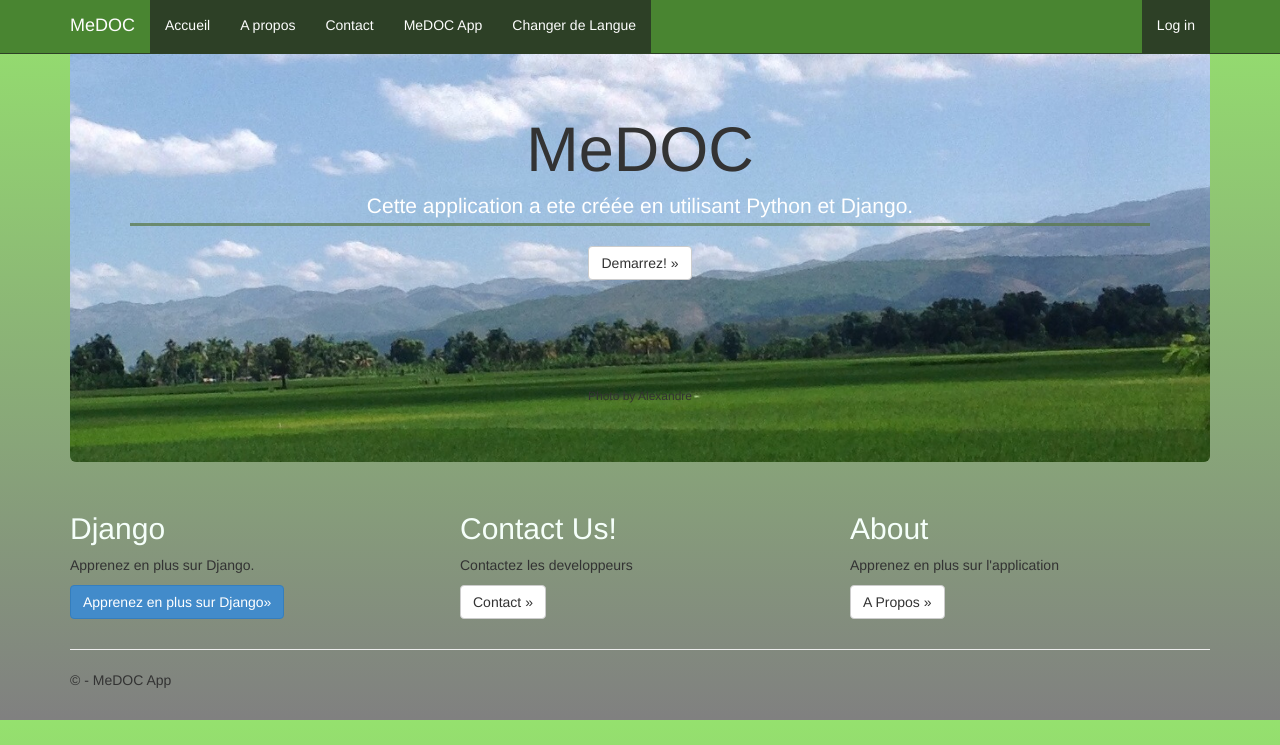
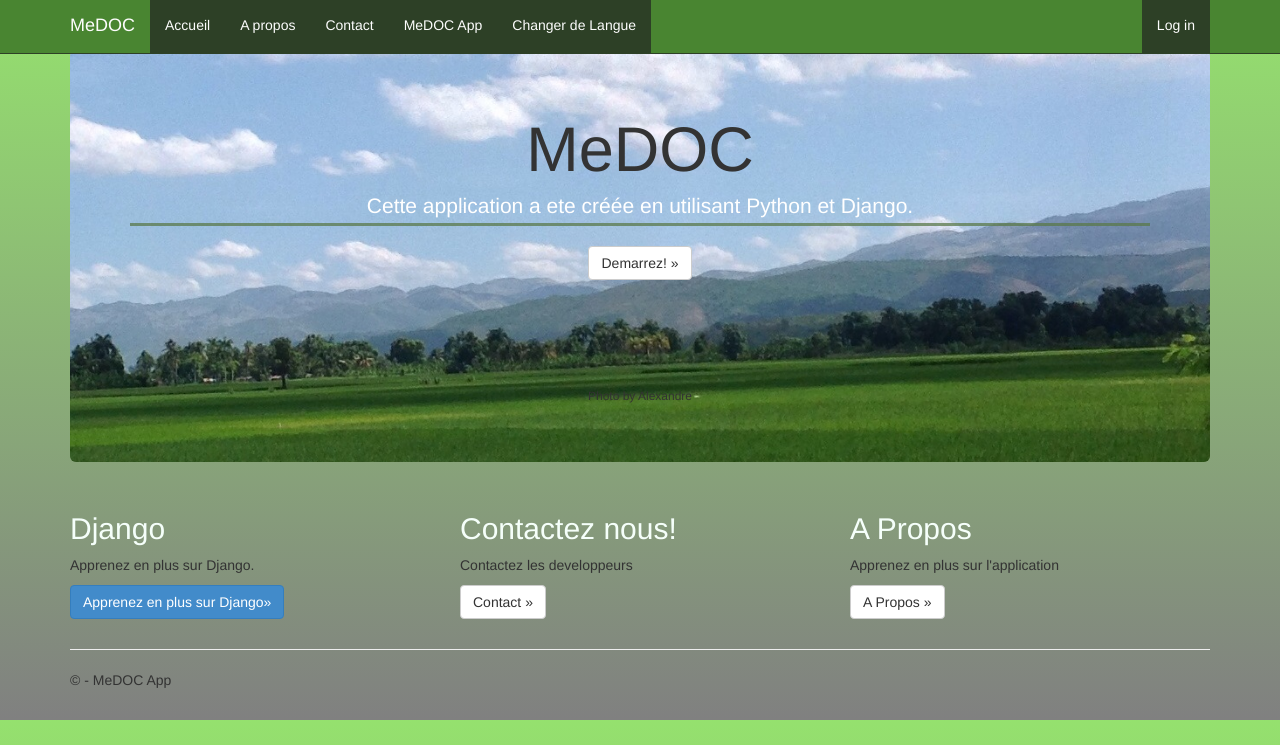
Before and after one commit to AlexandreSeb97/medoc, a Django app: template app/templates/app/fr/page_fr.html in a window 1280 px wide. Shown: the top 745 px of the page. Run offline with Django 3.2, Linux system fonts and the light colour scheme; the template is opened without the code that fills it, so the values that code supplies are empty; some libraries are stand-ins or nearby versions.

Commit message:
Languages (End of Translation - French & Creole)
Forgot a little detail hehehe

```diff
--- a/app/templates/app/fr/page_fr.html
+++ b/app/templates/app/fr/page_fr.html
@@ -23,14 +23,14 @@
 
     </div>
     <div class="col-md-4">
-        <h2>Contact Us!</h2>
+        <h2>Contactez nous!</h2>
         <p>Contactez les developpeurs</p>
-        <p><a class="btn btn-default" href="{% url 'contact' %}">Contact &raquo;</a></p>
+        <p><a class="btn btn-default" href="{% url 'contact_fr' %}">Contact &raquo;</a></p>
     </div>
     <div class="col-md-4">
-        <h2>About</h2>
+        <h2>A Propos</h2>
         <p>Apprenez en plus sur l'application</p>
-        <p><a class="btn btn-default" href="{% url 'about' %}">A Propos &raquo;</a></p>
+        <p><a class="btn btn-default" href="{% url 'about_fr' %}">A Propos &raquo;</a></p>
     </div>
 </div>
 
--- a/app/templates/app/kr/page_kr.html
+++ b/app/templates/app/kr/page_kr.html
@@ -25,12 +25,12 @@
     <div class="col-md-4">
         <h2>Kontakte n'!</h2>
         <p>Pran kontak ak devlopè yo </p>
-        <p><a class="btn btn-default" href="{% url 'contact' %}">Kontak &raquo;</a></p>
+        <p><a class="btn btn-default" href="{% url 'contact_kr' %}">Kontak &raquo;</a></p>
     </div>
     <div class="col-md-4">
         <h2>A Pwopo</h2>
         <p>Ranseye w' sou app la</p>
-        <p><a class="btn btn-default" href="{% url 'about' %}">A pwopo &raquo;</a></p>
+        <p><a class="btn btn-default" href="{% url 'about_kr' %}">A pwopo &raquo;</a></p>
     </div>
 </div>
 
```
